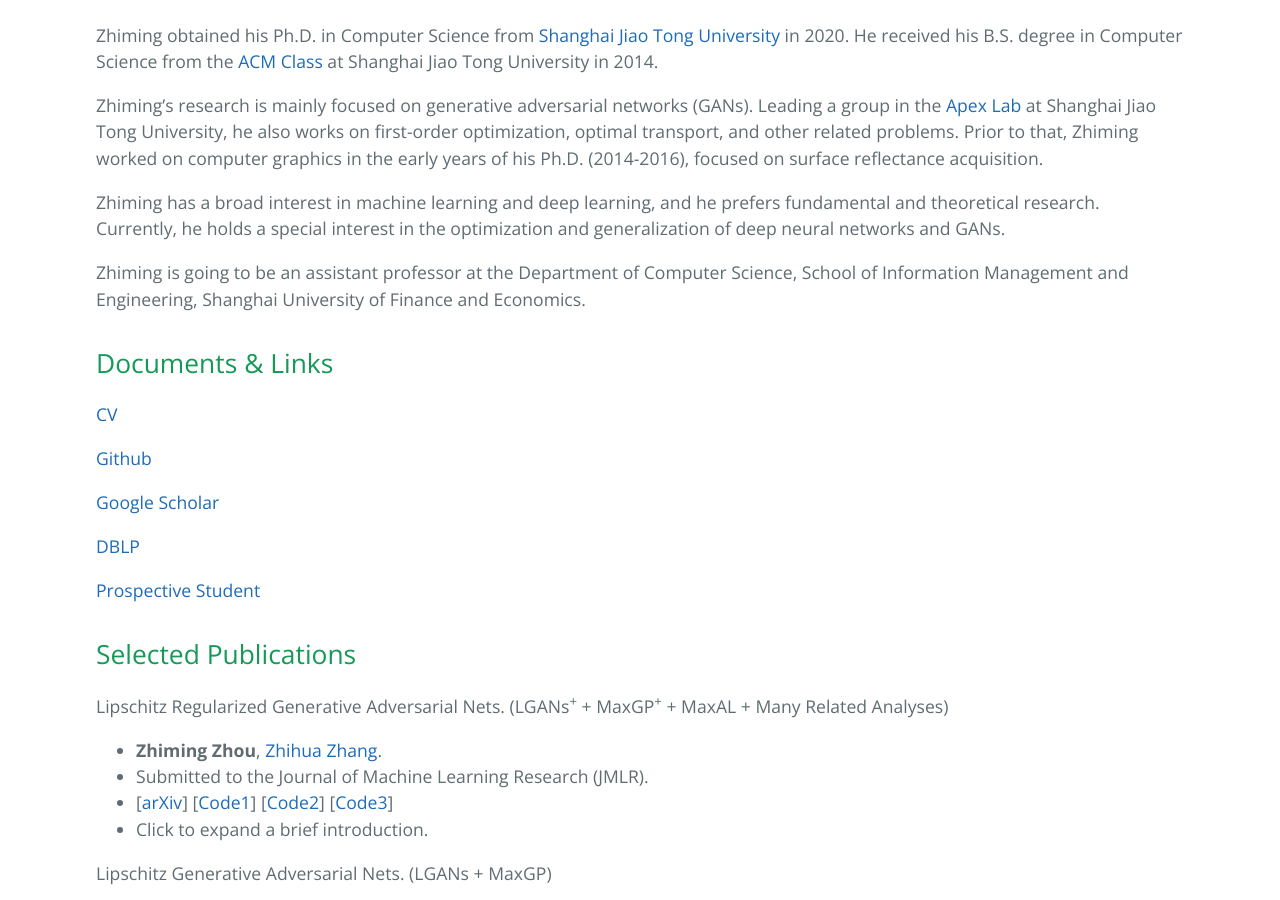
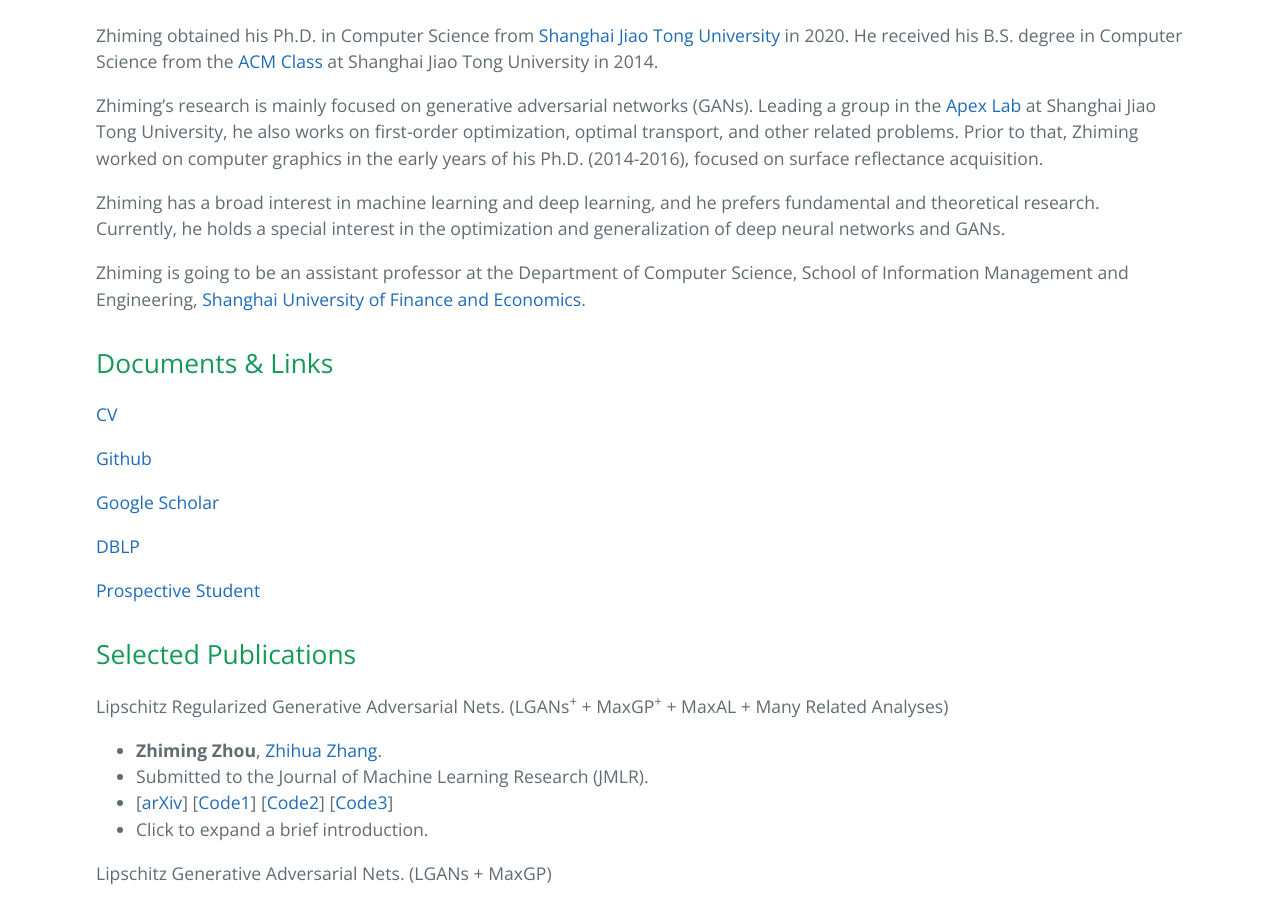
Before and after one commit to ZhimingZhou/zhimingzhou.github.io, a Jekyll site: the page built from index.md, in a window 1280 px wide and 900 px high, scrolled down 424 px. Built offline with Jekyll 4.4.1, drawn with Linux system fonts in a browser that asks for light colours; comment, search, counter and statistics services are not loaded; part of the change alters nothing that is shown.

```diff
--- a/index.md
+++ b/index.md
@@ -12,7 +12,7 @@ Zhiming’s research is mainly focused on generative adversarial networks (GANs)
 
 Zhiming has a broad interest in machine learning and deep learning, and he prefers fundamental and theoretical research. Currently, he holds a special interest in the optimization and generalization of deep neural networks and GANs.
 
-Zhiming is going to be an assistant professor at the Department of Computer Science, School of Information Management and Engineering, Shanghai University of Finance and Economics.
+Zhiming is going to be an assistant professor at the Department of Computer Science, School of Information Management and Engineering, [Shanghai University of Finance and Economics](http://english.sufe.edu.cn/).
 
 ## Documents & Links
 
```
